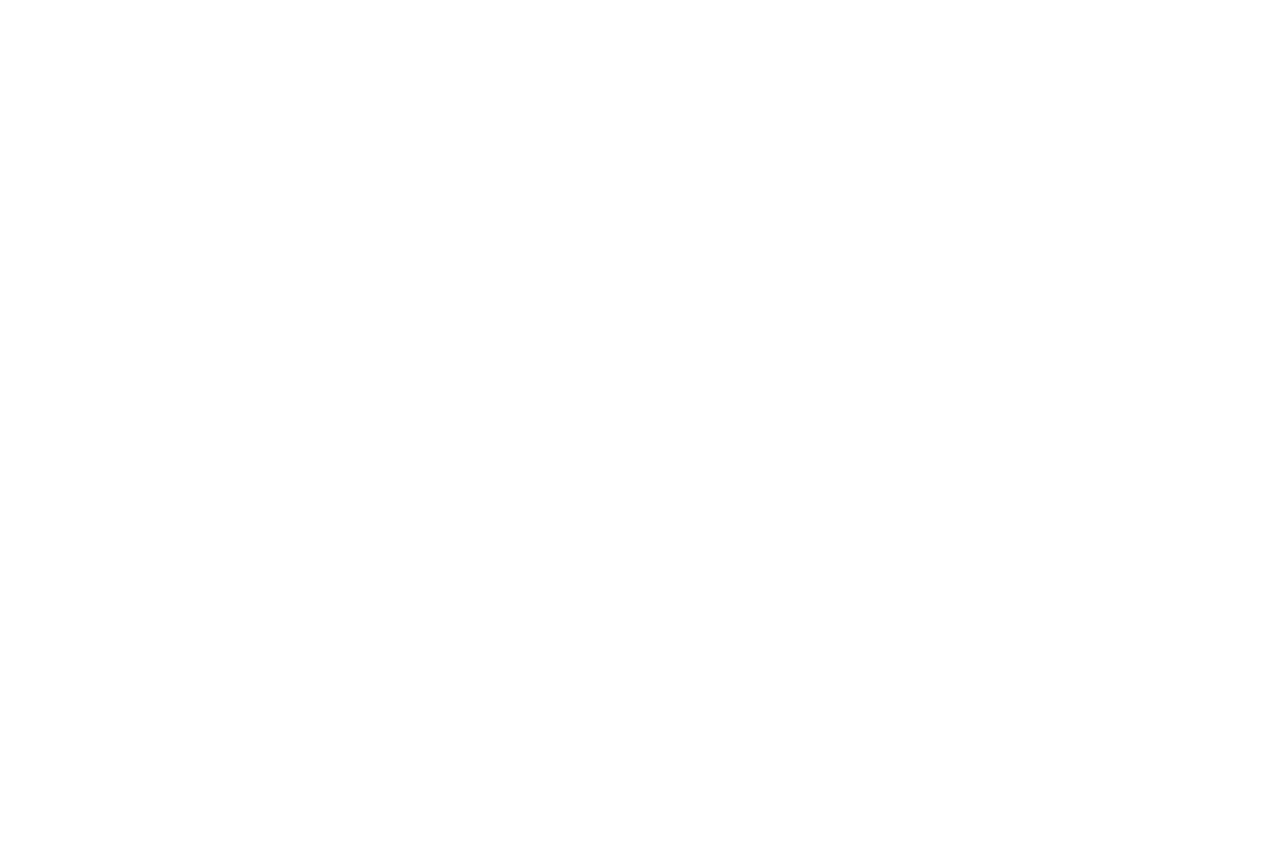
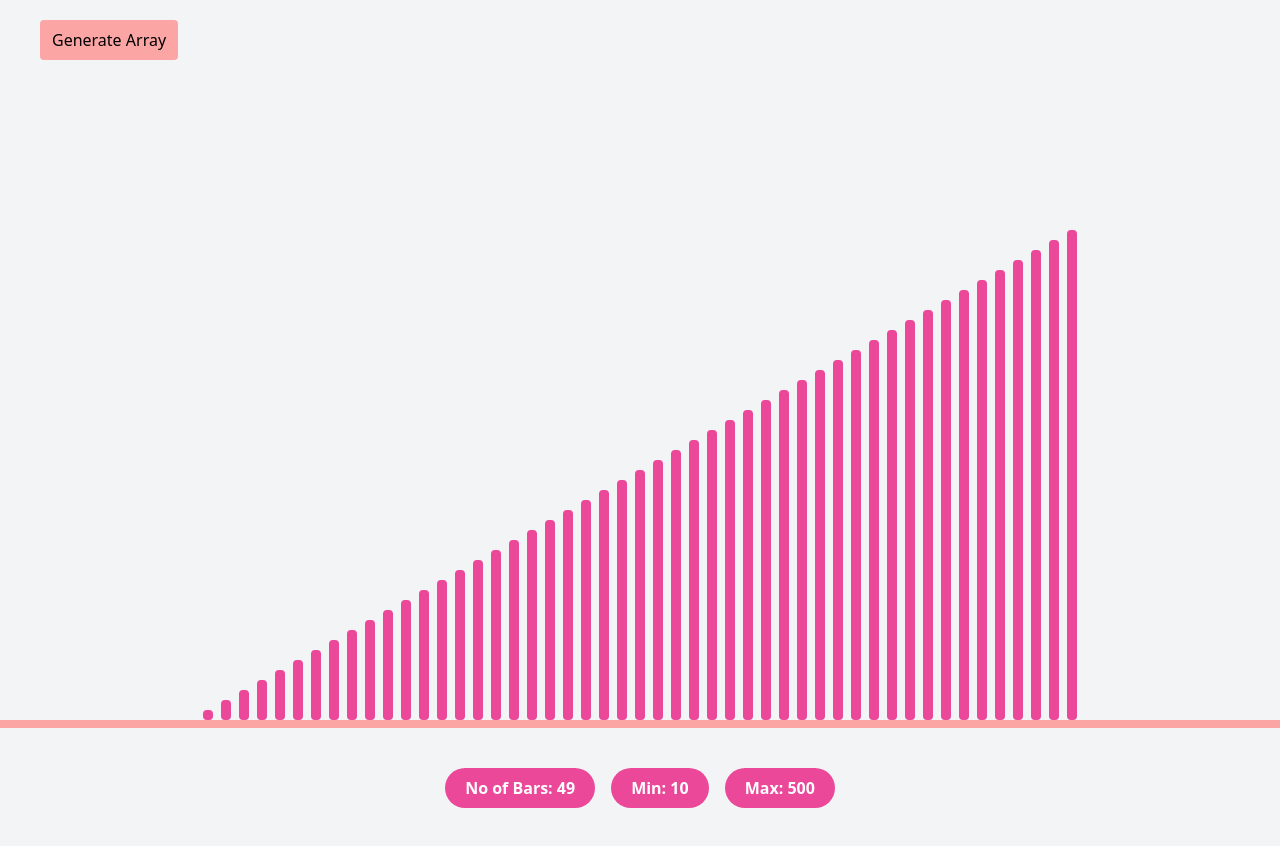
Before and after one commit to AayushDev-02/Sorting-Visualizer-React, a React (Create React App) app: page / in a window 1280 px wide. Shown: the top 846 px of the page. Before the commit the page ends 800 px from the top, so only its background shows below. Built offline with nearby package versions, Linux system fonts and the light colour scheme.

Commit message:
Made array visualization

```diff
--- a/src/App.js
+++ b/src/App.js
@@ -1,10 +1,56 @@
+import { useState } from "react";
 import SortingVisualizer from "./Components/SortingVisualizer";
 
+const numberOfArrayBars = 10;
+const minValue = 10;
+const maxValue = 500;
+function App() {
+  const startArr= [];
+  for(let i=10; i<maxValue; i+=10){
+    startArr.push(i);
+  }
 
-function App() {
+  const [array, setArray] = useState(startArr);
+
+
+  const randomIntFromInterval = (min, max) => {
+    return Math.floor(Math.random() * (max - min + 1) + min);
+  }
+
+  function renderArray() {
+    const arr = [];
+    for (let i = 0; i < numberOfArrayBars; i++) {
+      arr.push(randomIntFromInterval(minValue, maxValue));
+    }
+
+    setArray(arr);
+  }
+
   return (
-    <div className="App">
-      <SortingVisualizer/>
+    <div className="h-screen">
+      <div className="px-10 py-5 bg-gray-100">
+        <button onClick={renderArray} className="w-fit bg-red-300 px-3 py-2 mx-auto bg-red rounded ">Generate Array</button>
+      </div>
+      <div className="bg-gray-100 h-[49rem] flex flex-col ">
+        <div className="px-20 pt-20 rounded h-[35rem] flex space-x-2 items-end justify-center w-fit mx-auto mt-20 ">
+
+          {array.map((value, index) => (
+
+            <div key={index} style={{ height: value }} className={`w-[10px] bg-pink-500 rounded `}>
+              {/* {console.log(value)} */}
+            </div>
+          ))}
+
+
+        </div>
+          <div className="bg-red-300 h-2"></div>
+        <div className="w-fit mx-auto flex space-x-4 font-bold text-white mt-10">
+          <div className="rounded-full px-5 py-2 bg-pink-500">No of Bars: {array.length}</div>
+          <div className="rounded-full px-5 py-2 bg-pink-500">Min: {minValue}</div>
+          <div className="rounded-full px-5 py-2 bg-pink-500">Max: {maxValue}</div>
+        </div>
+      </div>
+
     </div>
   );
 }
--- a/src/Components/SortingVisualizer.js
+++ b/src/Components/SortingVisualizer.js
@@ -1,34 +1,48 @@
-import React, { Component } from 'react'
+import React, { useEffect, useState } from 'react'
 
-export class SortingVisualizer extends Component {
+const numberOfArrayBars = 5;
 
-    constructor(props){
-        super(props);
+const SortingVisualizer = () => {
 
-        this.state = {
-            array: []
-        }
+  const [array, setArray] = useState([]);
+
+
+
+  const randomIntFromInterval = (min, max) => {
+    return Math.floor(Math.random() * (max - min + 1) + min);
+  }
+
+  function renderArray() {
+    const arr = [];
+    for (let i = 0; i < numberOfArrayBars; i++) {
+      arr.push(randomIntFromInterval(5, 730));
     }
 
-    componentDidMount(){
+    setArray(arr);
+  }
 
-    }
-  render() {
+  // console.log(array)
 
-    // const {array} = this.state;
-    const array = [4,3,2,5,1];
 
-    return (
-      <div>
+  return (
+
+    <div className='relative w-fit'>
+      <div className='fixed top-0 bg-gray-100 w-full px-10 py-5'>
+        <button onClick={renderArray} className='w-fit bg-red-300 mx-auto bg-red rounded '>Generate Array</button>
+      </div>
+      <div className='flex space-x-2 mx-auto  my-40 w-fit '>
         {array.map((value, index) => (
-            <div key={index} className={`h-[${value}px] w-[2px] inline-block mx-1`}>
-            </div>
+
+          <div key={index} style={{height:value}} className={`w-[2px] bg-black `}>
+            {/* {console.log(value)} */}
+          </div>
         ))}
+      </div>
 
-        <button onClick={() => this.resetArray()}></button>
-      </div>
-    )
-  }
+
+
+    </div>
+  )
 }
 
 export default SortingVisualizer
```
